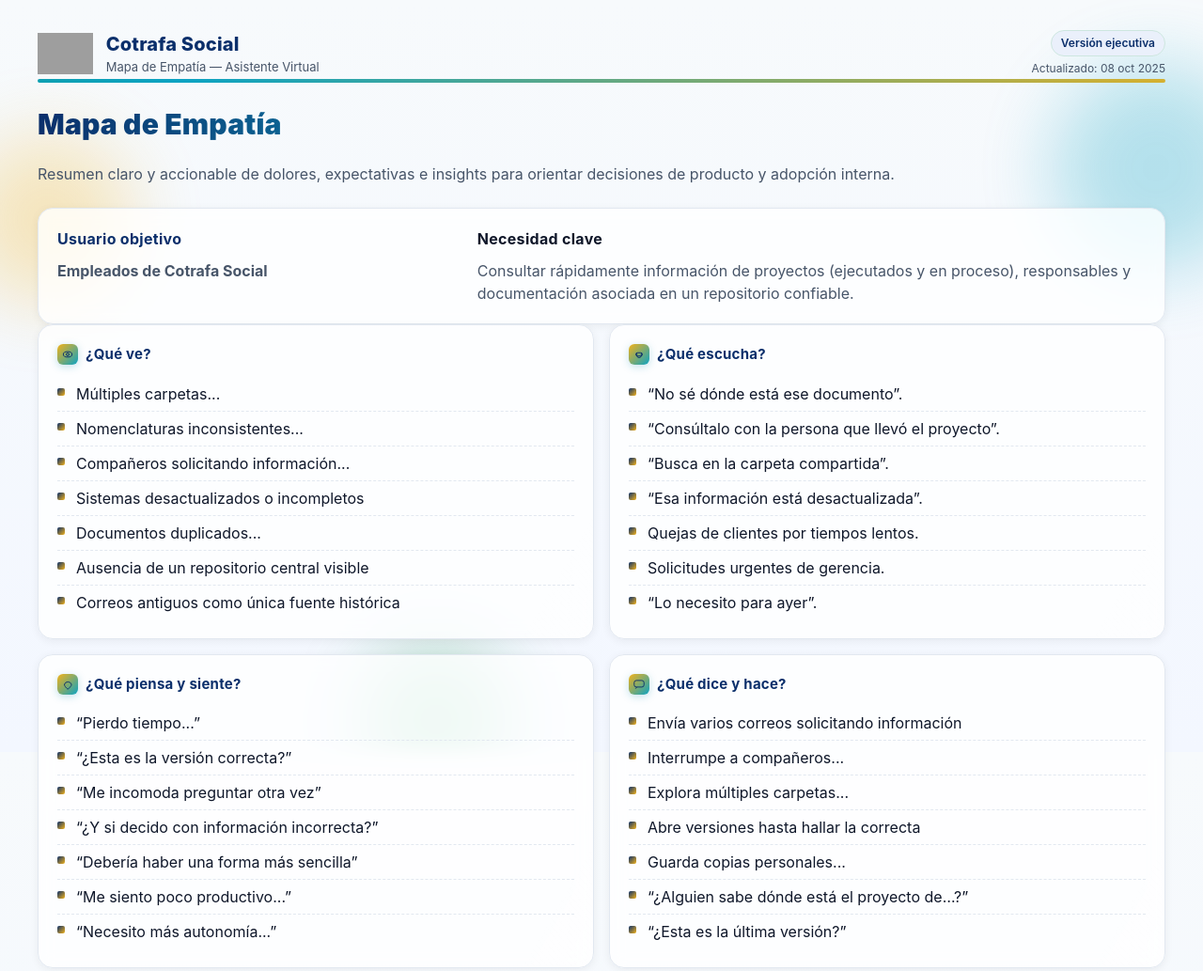
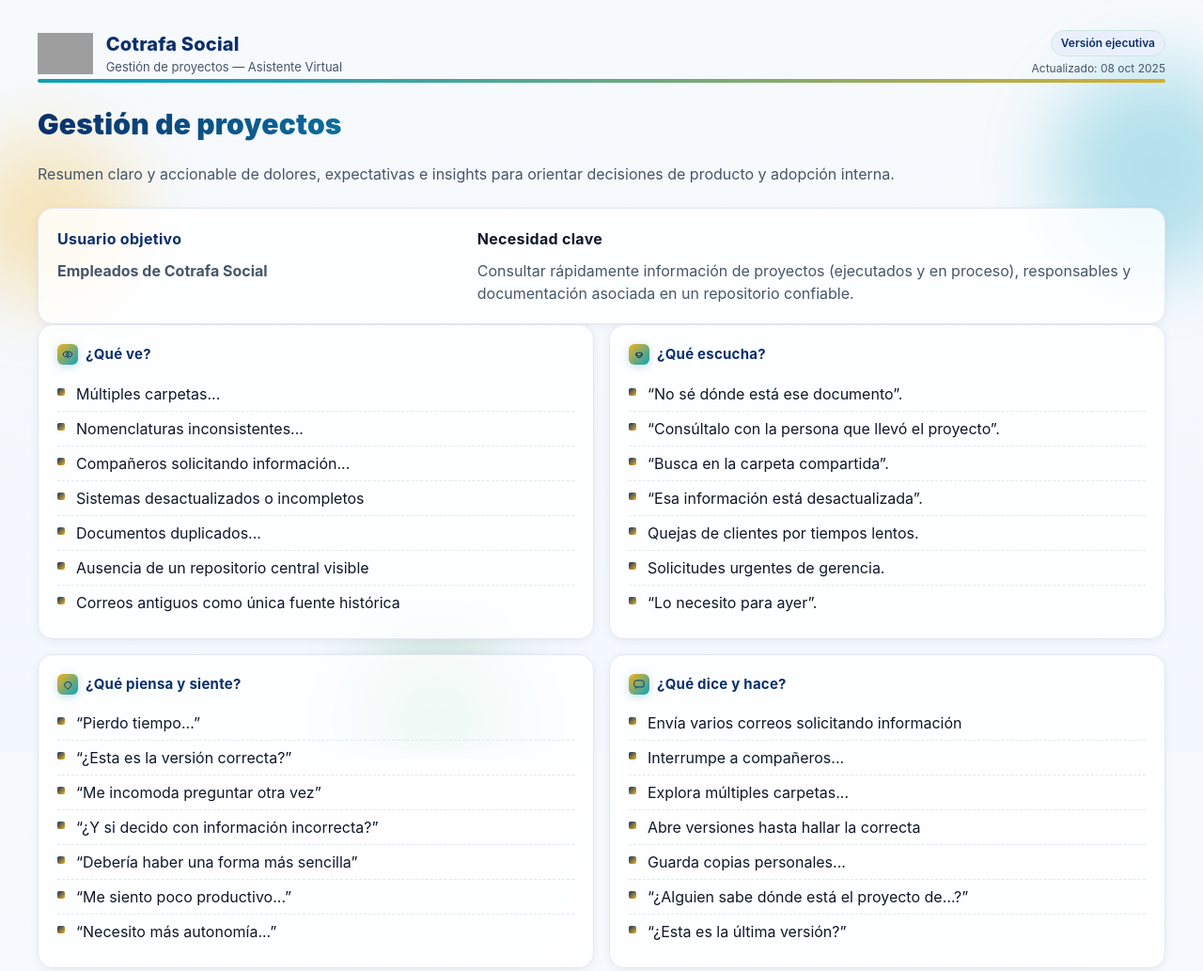
Before and after one commit to analistaproductos/mapaEmpatia, a plain HTML site: page index.html in a window 1280 px wide. Shown: the top 1033 px of the page at 94% size. Drawn offline with Linux system fonts and the light colour scheme; grey boxes are pictures that could not be loaded.

Commit message:
Update title and description for project management

```diff
--- a/index.html
+++ b/index.html
@@ -3,8 +3,8 @@
 <head>
   <meta charset="UTF-8" />
   <meta name="viewport" content="width=device-width, initial-scale=1" />
-  <title>Mapa de Empatía — Cotrafa Social (Versión Ejecutiva)</title>
-  <meta name="description" content="Mapa de Empatía para el asistente virtual de Cotrafa Social, presentado en un formato ejecutivo, claro y listo para imprimir." />
+  <title>Gestión de proyectos — Cotrafa Social (Versión Ejecutiva)</title>
+  <meta name="description" content="Gestión de proyectos para el asistente virtual de Cotrafa Social, presentado en un formato ejecutivo, claro y listo para imprimir." />
   <style>
     :root{
       --navy:#0b2f6b;--navy-600:#113a82;--gold:#f3b21a;--green:#0f8a3b;--teal:#0ca3c3;
@@ -106,12 +106,12 @@
     <header class="header" aria-label="Encabezado">
       <div class="brand">
         <img class="brand-logo" src="https://cotrafasocial.com/wp-content/uploads/2023/09/logo-cotrafasocial.png" alt="Cotrafa Social" />
-        <div><div class="brand-title">Cotrafa Social</div><div class="brand-sub">Mapa de Empatía — Asistente Virtual</div></div>
+        <div><div class="brand-title">Cotrafa Social</div><div class="brand-sub">Gestión de proyectos — Asistente Virtual</div></div>
       </div>
       <div class="meta"><span class="tag">Versión ejecutiva</span><span>Actualizado: <time datetime="2025-10-08">08 oct 2025</time></span></div>
     </header>
 
-    <h1 class="page-title">Mapa de Empatía</h1>
+    <h1 class="page-title">Gestión de proyectos</h1>
     <p class="lead">Resumen claro y accionable de dolores, expectativas e insights para orientar decisiones de producto y adopción interna.</p>
 
     <section class="card center" aria-labelledby="usuario">
```
